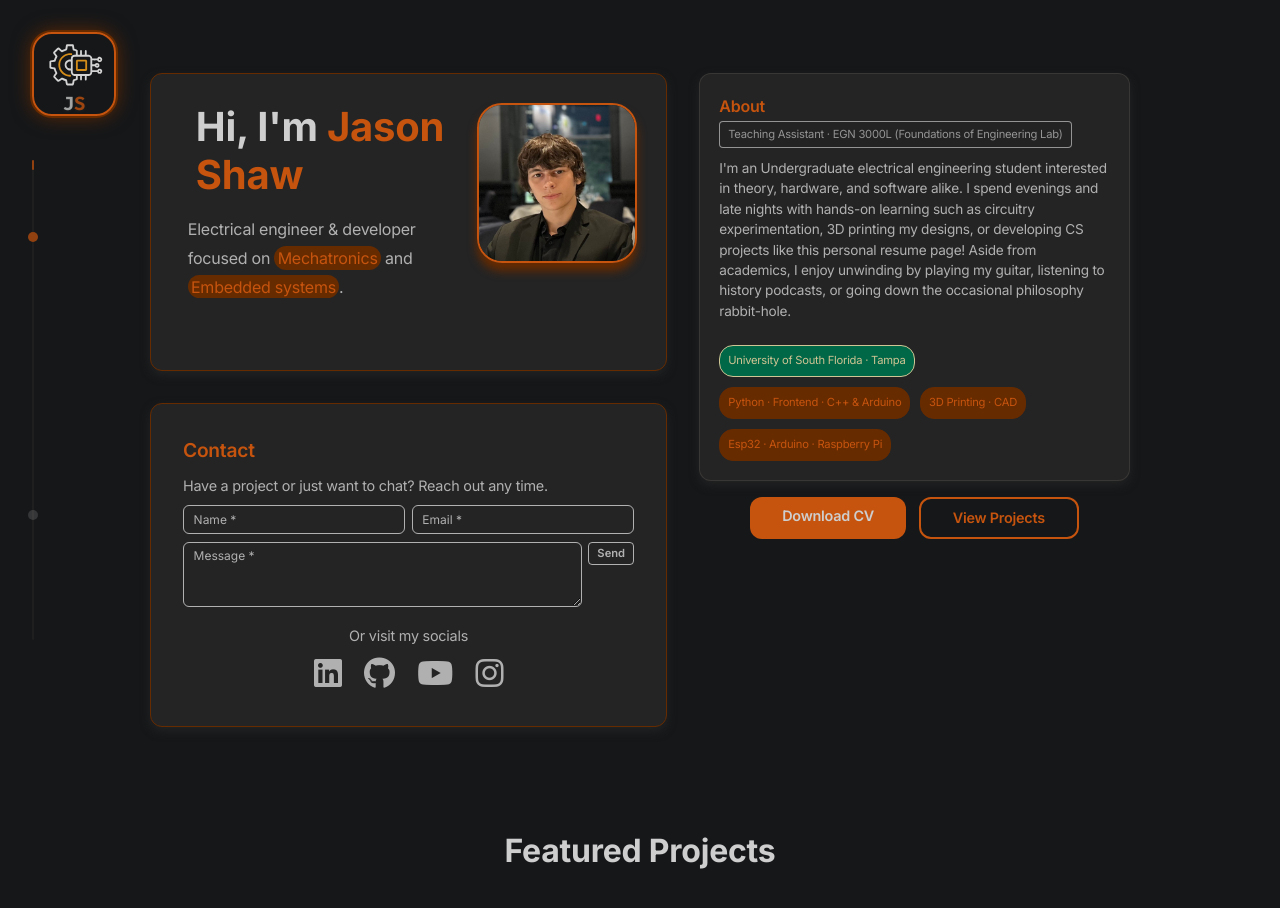
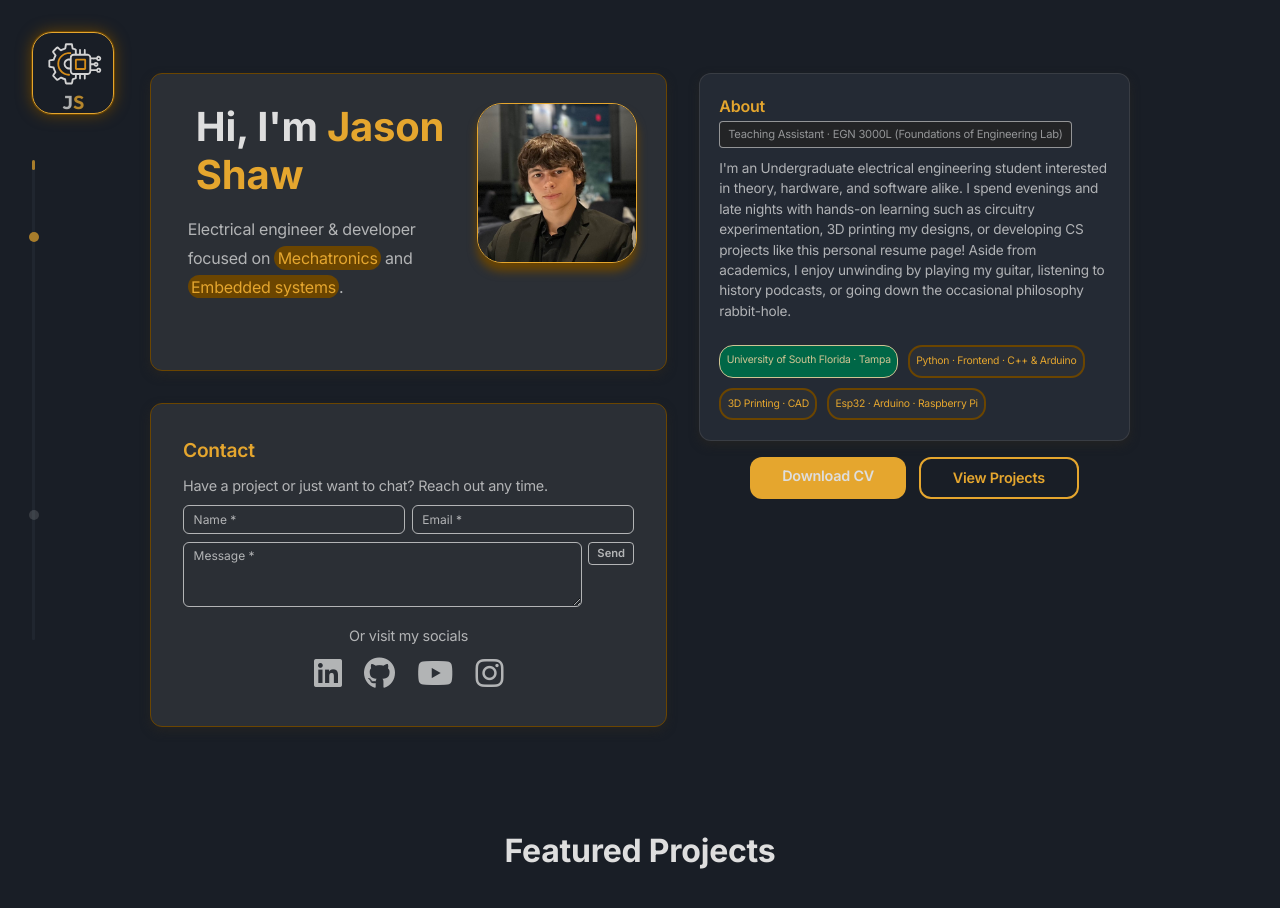
Before and after one commit to jasonshaw0/digitalresume, a plain HTML site: page index.html in a window 1280 px wide. Shown: the top 908 px of the page. Drawn offline with nearby package versions, Linux system fonts and the light colour scheme.

Commit message:
Update styles, add form functionality, add arduino docs card.

```diff
--- a/index.html
+++ b/index.html
@@ -9,7 +9,7 @@
         href="https://fonts.googleapis.com/css2?family=Inter:wght@400;600;700&family=Fira+Code:wght@400;500&display=swap"
         rel="stylesheet">
     <link rel="stylesheet" href="https://cdnjs.cloudflare.com/ajax/libs/font-awesome/6.0.0/css/all.min.css">
-    <link rel="stylesheet" href="https://cdnjs.cloudflare.com/ajax/libs/normalize/8.0.1/normalize.min.css"
+    <link rel="stylesheet" href="https://c2dnjs.cloudflare.com/ajax/libs/normalize/8.0.1/normalize.min.css"
         integrity="sha512-oHDEc8XedbSgRYoGtKnVjV1hKpOZASgO6bfE1d3NjkIMkVwmj3T0NuGJyu1Q9vFT+Pnb7Az8+7p0QZV+hvKOew=="
         crossorigin="anonymous">
     <link rel="stylesheet" href="styles.css">
@@ -53,13 +53,13 @@
                         <div class="hero-card contact-card">
                             <h3>Contact</h3>
                             <p>Have a project or just want to chat? Reach out any time.</p>
-                            <form class="contact-form">
+                            <form class="contact-form" action="https://formspree.io/f/xqaqbjee" method="POST">
                                 <div class="form-row">
-                                    <input type="text" placeholder="Name *" required class="form-input">
-                                    <input type="email" placeholder="Email *" required class="form-input">
+                                    <input type="text" placeholder="Name *" required class="form-input" name="name">
+                                    <input type="email" placeholder="Email *" required class="form-input" name="email">
                                 </div>
                                 <div class="form-content-row">
-                                    <textarea placeholder="Message *" required class="form-textarea"></textarea>
+                                    <textarea placeholder="Message *" required class="form-textarea" name="message"></textarea>
                                     <button type="submit" class="btn contact-btn">Send</button>
                                 </div>
                             </form>
@@ -123,6 +123,13 @@
                     <p>Static reference site for mathematics and physics formulas with LaTeX rendering, advanced search functionality, and a live math editor.</p>
                     <a class="btn" href="https://github.com/jasonshaw0/Theorembank" target="_blank">Repo</a>
                 </article>
+                <article class="card">
+                    <h3 class="card-title">The Arduino Guide</h3>
+                    <p class="stack" style=" color: var(--accent-primary); margin-bottom: -6px;">Collaborative Development</p>
+                    <p class="stack">reStructuredText · Sphinx · Git</p>
+                    <p>Professional docs for USF's Foundations of Engineering Lab course. Includes lessons on programming, circuitry, 3D printing, and more.</p>
+                    <a class="btn" href="https://github.com/trevorflahardy/The-Arduino-Guide" target="_blank">Repo</a>
+                </article>
             </div>
             <div class="projects-credits">
                 <p>© <span id="year"></span> Jason Shaw. All rights reserved.</p>
--- a/script.js
+++ b/script.js
@@ -265,16 +265,7 @@ function setupButtonHandlers() {
     });
   }
 
-  // Contact form handler (placeholder for Formspree integration)
-  const contactForm = document.querySelector('.contact-form');
-  if (contactForm) {
-    contactForm.addEventListener('submit', (e) => {
-      e.preventDefault();
-      // Placeholder - will be replaced with Formspree integration
-      console.log('Form submitted - ready for Formspree integration');
-      // You can add Formspree action URL later
-    });
-  }
+  // Allow the contact form to submit normally to Formspree without JS interception
 }
 
 // Show projects title
--- a/styles.css
+++ b/styles.css
@@ -15,10 +15,12 @@
 
 :root {
     /* 5-Color Palette System - Dark with Accent Theme */
-    --color-1: #cecece;   /* Light cream/neutral - text & highlights */
-    --color-2: #c6540e;   /* Primary accent red - main accent */
-    --color-3: hsl(0, 0%, 14%);   /* Medium gray - card backgrounds */
-    --color-4: #151719;   /* Dark background - main background */    --color-5: #232323;   /* Darkest background - deeper elements */
+    --color-1: #dedede;   /* Light cream/neutral - text & highlights */
+    --color-2:  #e5a62e;   /* Primary accent red - main accent */
+    --color-3: #242a34;   /* Medium gray - card backgrounds */
+    --color-4: #191e26;   /* Dark background - main background */    --color-5: #232323;   /* Darkest background - deeper elements */
+    /* Mid-tone between color-3 and color-4 for subtle square backgrounds */
+    --color-3-4-mid: #2b2f35;
 
     /* Logo-specific colors */
     --logo-j-color: #ffffff;     /* White for J in logo */
@@ -33,9 +35,9 @@
     --fg-primary: var(--color-1);      /* Main text */
     --fg-secondary: rgba(237, 237, 237, 0.7);  /* Secondary text - derived from color-1 */
     --accent-primary: var(--color-2);  /* Main accent */
-    --accent-secondary: #d43a02;  /* Lighter accent variant - derived from color-2 */
-    --accent-dim: rgb(103, 43, 0);  /* Dimmed accent - derived from color-2 */
-    --accent-hover: #b04b0c;  /* Hover accent - derived from color-2 */
+    --accent-secondary:  #e7b632;  /* Lighter accent variant - derived from color-2 */
+    --accent-dim: #6b4500;  /* Dimmed accent - derived from color-2 */
+    --accent-hover: #ffa600;  /* Hover accent - derived from color-2 */
 
     /* Design system variables */
     --radius-sm: 4px;
@@ -267,11 +269,11 @@ header {
     flex-direction: column;
     align-items: center;
     justify-content: center;
-    box-shadow: 0 0 0 2px var(--accent-dim), 0 0 20px var(--accent-dim);
+    box-shadow: 0 0 0 1px var(--accent-dim), 0 0 15px var(--accent-dim);
     transition: var(--t-medium);
     overflow: hidden;
     cursor: pointer;
-    border: 2px solid var(--accent-primary);
+    border: 1px solid var(--accent-primary);
 }
 
 /* Responsive logo */
@@ -303,7 +305,7 @@ header {
 }
 
 .simple-nav .logo-container:hover {
-    transform: translateY(-2px) rotate(2deg) scale(1.1);
+    transform: translateY(-2px) rotate(2deg) scale(1.05);
     box-shadow: 0 0 0 2px var(--accent-primary), 0 0 30px var(--accent-dim);
     border-color: var(--accent-primary);
 }
@@ -377,7 +379,7 @@ header {
 
 .progress-line {
     position: relative;
-    width: 2px;
+    width: 3px;
     height: 60vh;
     background: var(--color-3);
     border-radius: 1px;
@@ -541,11 +543,11 @@ header {
     position: relative;
     z-index: 10;
     pointer-events: auto;
-    width: 156px;
-    height: 156px;
+    width: 158px;
+    height: 158px;
     border-radius: var(--radius-xl);
     overflow: hidden;
-    border: 2px solid var(--accent-primary);
+    border: 1px solid var(--accent-primary);
     box-shadow: 0 8px 10px var(--accent-dim);
     transition: var(--t-medium);
     cursor: pointer;
@@ -585,7 +587,7 @@ header {
 }
 
 .profile-photo:hover {
-    transform: translate(-50%, -50%) scale(1.2);
+    transform: translate(-50%, -50%) scale(1.1);
 }
 
 .hero-left {
@@ -682,6 +684,8 @@ header {
 .main-card {
     border: 1px solid var(--accent-dim);
     padding: 1.8rem;
+    /* Use the mid-tone color for distinct yet cohesive look */
+    background: var(--color-3-4-mid);
 }
 
 .about-card {
@@ -713,6 +717,8 @@ header {
     flex-direction: column;
     justify-content: space-between;
     padding: var(--spacing-lg);
+    /* Use the mid-tone color for distinct yet cohesive look */
+    background: var(--color-3-4-mid);
 }
 
 .contact-card h3 {
@@ -914,7 +920,7 @@ header {
 
 .skill-tag {
     background: var(--accent-dim);
-    color: var(--accent-primary);
+    color: var(--color-1);
     padding: var(--spacing-xs) var(--spacing-sm);
     border-radius: var(--radius-lg);
     font-size: var(--font-size-xs);
@@ -969,13 +975,13 @@ header {
 }
 
 .skill-tag {
-    background: var(--accent-dim);
+    background: var(--color-3-4-mid);
     color: var(--accent-primary);
-    padding: 0.4rem 0.5rem;
+    padding: 0.4rem 0.4rem;
     border-radius: 14px;
-    font-size: 0.7rem;
+    font-size: 0.65rem;
     font-weight: 500;
-    border: 1px solid var(--accent-dim);
+    border: 2px solid var(--accent-dim);
     transition: var(--t-fast);
 }
 
@@ -1461,8 +1467,8 @@ h2 {
     }
 
     .simple-nav .logo-container {
-        width: 40px;
-        height: 40px;
+        width: 30px;
+        height: 30px;
     }
 
     .logo {
@@ -1472,7 +1478,7 @@ h2 {
 
     .js-text {
         font-size: 10px;
-        margin-top: -5px;
+        margin-top: -10px;
     }
 }
 
@@ -1492,3 +1498,9 @@ h2 {
         scroll-behavior: auto !important;
     }
 }
+/* Square background for hero main & contact cards */
+.main-card,
+.contact-card {
+    /* Use the mid-tone color for distinct yet cohesive look */
+    background: var(--color-3-4-mid);
+}
```
